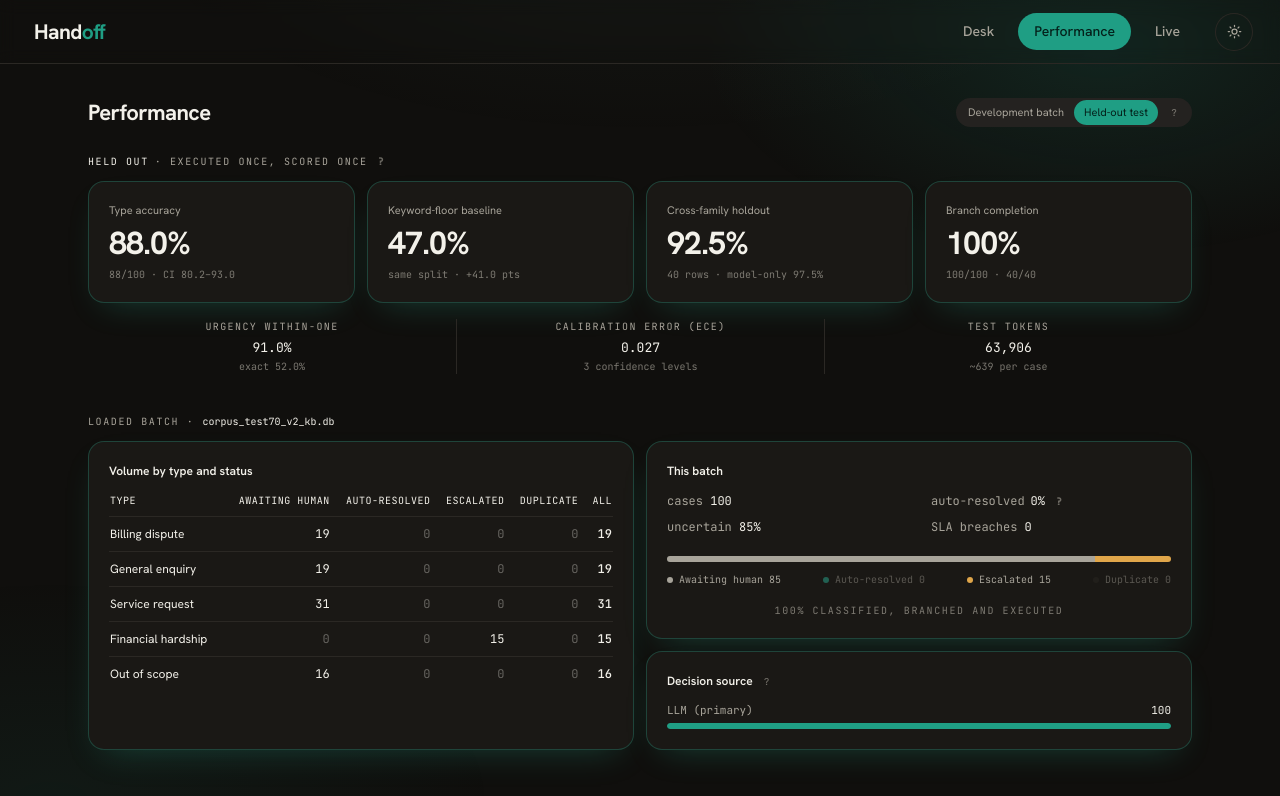
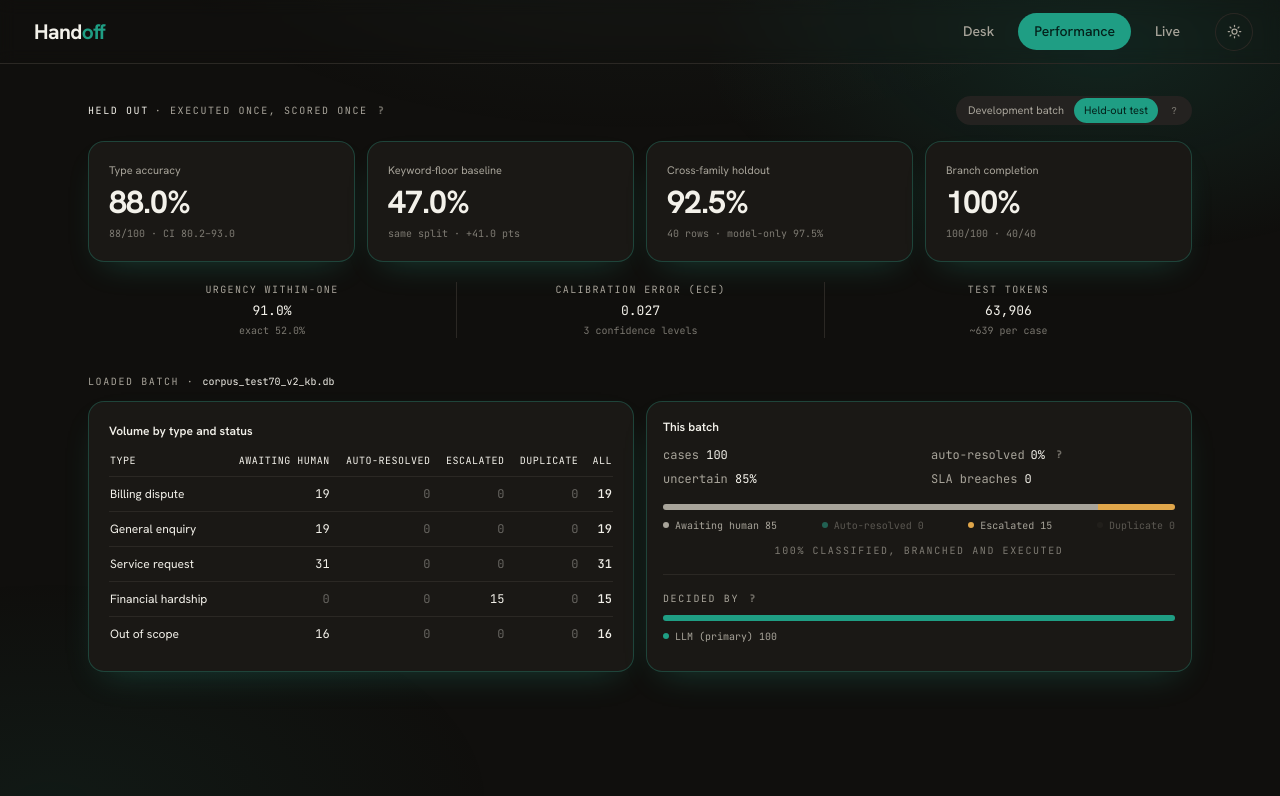
Before and after one commit to ayushgupta07xx/Request-Triage, a Next.js app in the folder web/: page /performance in a window 1280 px wide. Shown: the top 796 px of the page. Built offline with nearby package versions, Linux system fonts and the light colour scheme.

Commit message:
ui: a pass over every surface before recording

```diff
--- a/web/app/performance/page.tsx
+++ b/web/app/performance/page.tsx
@@ -46,18 +46,22 @@ export default function PerformancePage() {
     );
   }
 
+  // No page heading: the nav already names this page, and the desk does not
+  // repeat its own name either. The dataset toggle rides on the results
+  // eyebrow instead of owning a row of its own.
   return (
     <main className="page-enter mx-auto max-w-6xl px-6 py-8">
-      <div className="mb-6 flex items-center justify-between">
-        <h1 className="text-[22px] font-bold tracking-tight">Performance</h1>
+      <Performance
+        data={all[dataset]}
+        toolbar={
           <DatasetToggle
             dataset={dataset}
             onChange={(k: DatasetKey) => {
               if (k !== "live") setDataset(k);
             }}
           />
-      </div>
-      <Performance data={all[dataset]} />
+        }
+      />
     </main>
   );
 }
--- a/web/components/performance.tsx
+++ b/web/components/performance.tsx
@@ -1,5 +1,6 @@
 "use client";
 
+import type { ReactNode } from "react";
 import type { DemoData, RequestType, CaseStatus } from "@/lib/types";
 import { TYPE_LABELS, STATUS_LABELS, SOURCE_LABELS } from "@/lib/types";
 import { HEADLINE, SECONDARY, EVAL_NOTE } from "@/lib/metrics";
@@ -21,20 +22,38 @@ const STATUS_SPLIT: { key: CaseStatus; color: string }[] = [
   { key: "duplicate", color: "var(--border)" },
 ];
 
+// Same rule chips.tsx uses: the accent marks the model's own judgement, guard
+// amber marks a guardrail, and the floor and a human reviewer are both "not
+// the model" and stay neutral.
+const SOURCE_COLOR: Record<string, string> = {
+  llm_primary: "var(--primary)",
+  llm_secondary: "var(--ok)",
+  guardrail_override: "var(--guard)",
+  keyword_fallback: "var(--muted-foreground)",
+  human_override: "var(--muted-foreground)",
+};
+
 // Numbers first, provenance on the face. Each headline card carries one line
 // of provenance — sample size or interval — so a screenshot of the grid is
-// self-certifying without any card outgrowing its neighbours. Contrast does
-// the work everywhere else: connective words muted, identifiers at full
-// strength. The hints that remain are the ones carrying an argument, not the
-// ones carrying a number.
-export default function Performance({ data }: { data: DemoData }) {
+// self-certifying without any card outgrowing its neighbours. There is no
+// page title: the nav already names this page, exactly as it does for the
+// desk, and the row it would occupy is better spent on the results.
+export default function Performance({
+  data,
+  toolbar,
+}: {
+  data: DemoData;
+  toolbar?: ReactNode;
+}) {
   const s = data.summary;
   const types = Object.keys(TYPE_LABELS) as RequestType[];
   const statuses = Object.keys(STATUS_LABELS) as CaseStatus[];
+  const sources = Object.entries(s.by_decision_source) as [string, number][];
 
   return (
     <div>
       {/* ---- held-out results ------------------------------------------- */}
+      <div className="flex flex-wrap items-center justify-between gap-x-4 gap-y-2">
         <div className="flex items-center gap-1.5 font-mono text-[10px] uppercase tracking-[0.16em]">
           <span className="text-foreground">Held out</span>
           <span className="text-muted-foreground">
@@ -42,8 +61,10 @@ export default function Performance({ data }: { data: DemoData }) {
           </span>
           <InfoHint>{EVAL_NOTE}</InfoHint>
         </div>
+        {toolbar}
+      </div>
 
-      <div className="rise mt-3 grid grid-cols-2 gap-3 lg:grid-cols-4">
+      <div className="rise mt-4 grid grid-cols-2 gap-3 lg:grid-cols-4">
         {HEADLINE.map((m) => (
           <div key={m.label} className="surface card-lift rounded-2xl p-5">
             <div className="text-[11px] text-muted-foreground">{m.label}</div>
@@ -60,7 +81,7 @@ export default function Performance({ data }: { data: DemoData }) {
       </div>
 
       {/* secondary metrics: an even three-up strip, not leftover text */}
-      <div className="rise2 mt-4 grid grid-cols-3 divide-x divide-border">
+      <div className="rise2 mt-5 grid grid-cols-3 divide-x divide-border">
         {SECONDARY.map((m) => (
           <div key={m.label} className="px-4 text-center">
             <div className="font-mono text-[10px] uppercase tracking-[0.14em] text-muted-foreground">
@@ -79,7 +100,7 @@ export default function Performance({ data }: { data: DemoData }) {
       </div>
 
       {/* ---- loaded batch ----------------------------------------------- */}
-      <div className="mt-10 flex items-center gap-2 font-mono text-[10px] tracking-[0.16em]">
+      <div className="mt-9 flex items-center gap-2 font-mono text-[10px] tracking-[0.16em]">
         <span className="uppercase text-muted-foreground">Loaded batch ·</span>
         <span className="tracking-normal text-foreground">
           {data.generated_from}
@@ -137,10 +158,14 @@ export default function Performance({ data }: { data: DemoData }) {
           </table>
         </div>
 
-        <div className="grid gap-3">
-          <div className="surface card-lift rounded-2xl p-5">
+        {/* One card: both halves describe the same loaded batch — what
+            happened to it, then which tier decided it. Both are drawn the
+            same way, so the second reads as a continuation rather than a
+            different kind of chart, and its height no longer depends on how
+            many tiers happened to answer. */}
+        <div className="surface card-lift rounded-2xl p-4">
           <div className="text-[12px] font-semibold">This batch</div>
-            <div className="mt-3 grid grid-cols-2 gap-x-6 gap-y-2 font-mono text-[12px] text-muted-foreground">
+          <div className="mt-2.5 grid grid-cols-2 gap-x-6 gap-y-1.5 font-mono text-[12px] text-muted-foreground">
             <span>
               cases <span className="text-foreground">{s.total_cases}</span>
             </span>
@@ -157,10 +182,10 @@ export default function Performance({ data }: { data: DemoData }) {
               {s.automation_rate === 0 ? (
                 <InfoHint>
                   0% auto-resolved is the derived policy working as measured:
-                    on this tier only billing disputes cleared the
-                    pre-registered 95% precision bar for auto-handling, and
-                    that branch always ends with a human by design. Restraint
-                    is the configured behaviour.
+                  on this tier only billing disputes cleared the pre-registered
+                  95% precision bar for auto-handling, and that branch always
+                  ends with a human by design. Restraint is the configured
+                  behaviour.
                 </InfoHint>
               ) : null}
             </span>
@@ -175,7 +200,7 @@ export default function Performance({ data }: { data: DemoData }) {
           </div>
 
           {/* the batch's shape: every case lands in exactly one segment */}
-            <div className="mt-5">
+          <div className="mt-4">
             <div className="flex h-1.5 w-full overflow-hidden rounded-full bg-secondary">
               {STATUS_SPLIT.map(({ key, color }) => {
                 const n = s.by_status[key] ?? 0;
@@ -191,9 +216,7 @@ export default function Performance({ data }: { data: DemoData }) {
                 );
               })}
             </div>
-              {/* spread edge to edge so the first and last markers line up
-                  with the ends of the bar they index */}
-              <div className="mt-2.5 flex items-center justify-between font-mono text-[10px] text-muted-foreground">
+            <div className="mt-2 flex items-center justify-between font-mono text-[10px] text-muted-foreground">
               {STATUS_SPLIT.map(({ key, color }) => {
                 const n = s.by_status[key] ?? 0;
                 return (
@@ -211,45 +234,48 @@ export default function Performance({ data }: { data: DemoData }) {
                 );
               })}
             </div>
-              <div className="mt-4 text-center font-mono text-[10px] uppercase tracking-[0.16em] text-muted-foreground opacity-70">
+            <div className="mt-2.5 text-center font-mono text-[10px] uppercase tracking-[0.16em] text-muted-foreground opacity-70">
               100% classified, branched and executed
             </div>
           </div>
-          </div>
 
-          <div className="surface card-lift rounded-2xl p-5">
-            <div className="flex items-center gap-1.5 text-[12px] font-semibold">
-              Decision source
-              <InfoHint>
+          <div className="mt-4 border-t pt-4">
+            <div className="flex items-center gap-1.5 font-mono text-[10px] uppercase tracking-[0.16em] text-muted-foreground">
+              Decided by
+              <InfoHint placement="top">
                 Every case records which tier decided it. Rows decided by the
                 deterministic keyword floor are capped at 0.60 confidence and
                 always route to a human.
               </InfoHint>
             </div>
-            <div className="mt-3 space-y-2.5">
-              {Object.entries(s.by_decision_source).map(([src, n]) => {
-                const share = s.total_cases ? (n ?? 0) / s.total_cases : 0;
-                return (
-                  <div key={src}>
-                    <div className="flex justify-between font-mono text-[11px]">
-                      <span className="text-muted-foreground">
-                        {SOURCE_LABELS[src as keyof typeof SOURCE_LABELS] ??
-                          src}
-                      </span>
-                      <span>{n}</span>
-                    </div>
-                    <div className="mt-1 h-1.5 overflow-hidden rounded-full bg-secondary">
+            <div className="mt-2 flex h-1.5 w-full overflow-hidden rounded-full bg-secondary">
+              {sources.map(([src, n]) => (
                 <div
-                        className="h-full rounded-full"
+                  key={src}
                   style={{
-                          width: `${share * 100}%`,
-                          background: "var(--primary)",
+                    width: `${((n ?? 0) / (s.total_cases || 1)) * 100}%`,
+                    background:
+                      SOURCE_COLOR[src] ?? "var(--muted-foreground)",
                   }}
                 />
+              ))}
             </div>
-                  </div>
-                );
-              })}
+            <div className="mt-2 flex flex-wrap items-center gap-x-5 gap-y-1 font-mono text-[10px] text-muted-foreground">
+              {sources.map(([src, n]) => (
+                <span
+                  key={src}
+                  className="inline-flex items-center gap-1.5 whitespace-nowrap"
+                >
+                  <span
+                    className="h-1.5 w-1.5 rounded-full"
+                    style={{
+                      background:
+                        SOURCE_COLOR[src] ?? "var(--muted-foreground)",
+                    }}
+                  />
+                  {SOURCE_LABELS[src as keyof typeof SOURCE_LABELS] ?? src} {n}
+                </span>
+              ))}
             </div>
           </div>
         </div>
```
Lines whose indentation alone changed are shown as unchanged.
